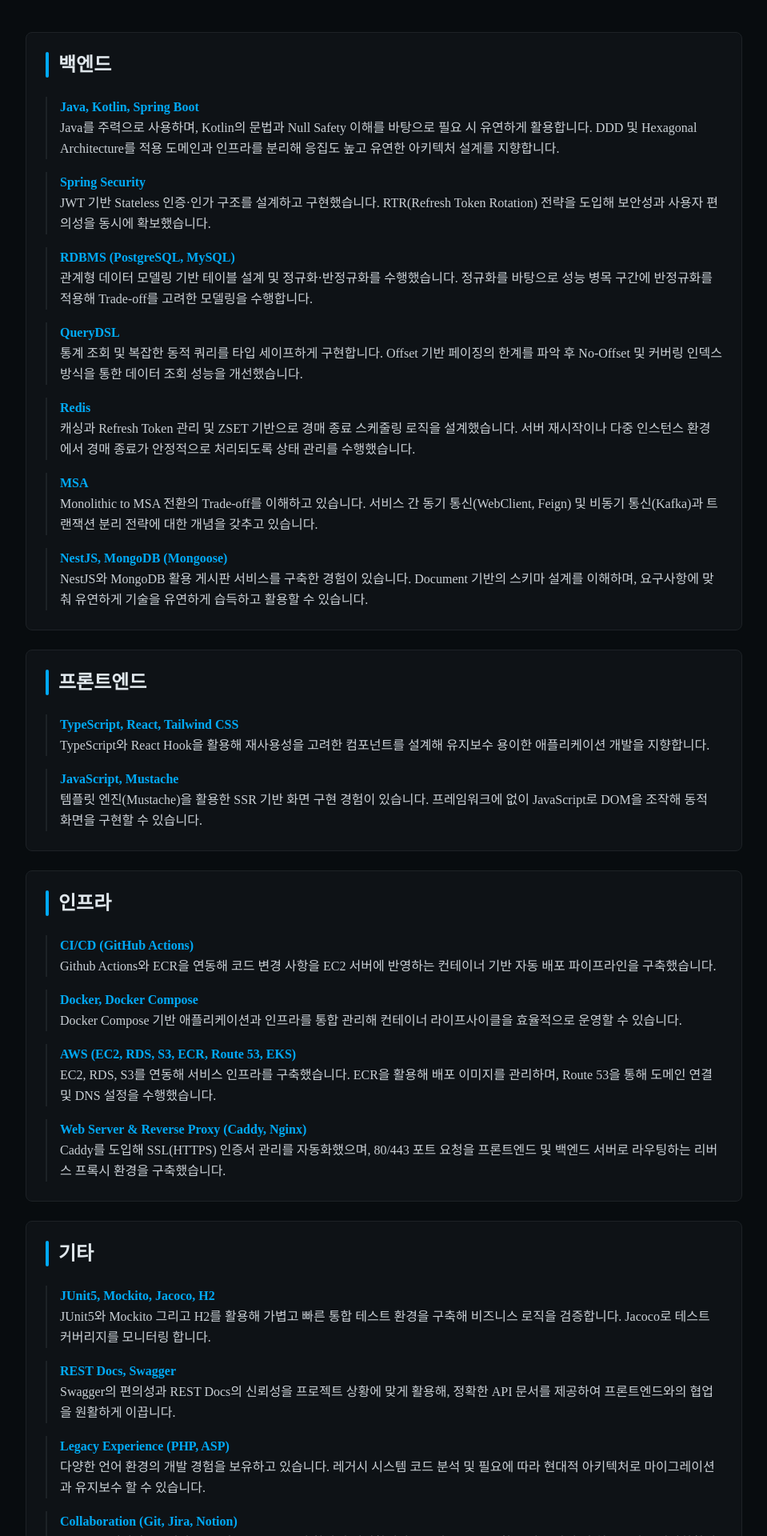
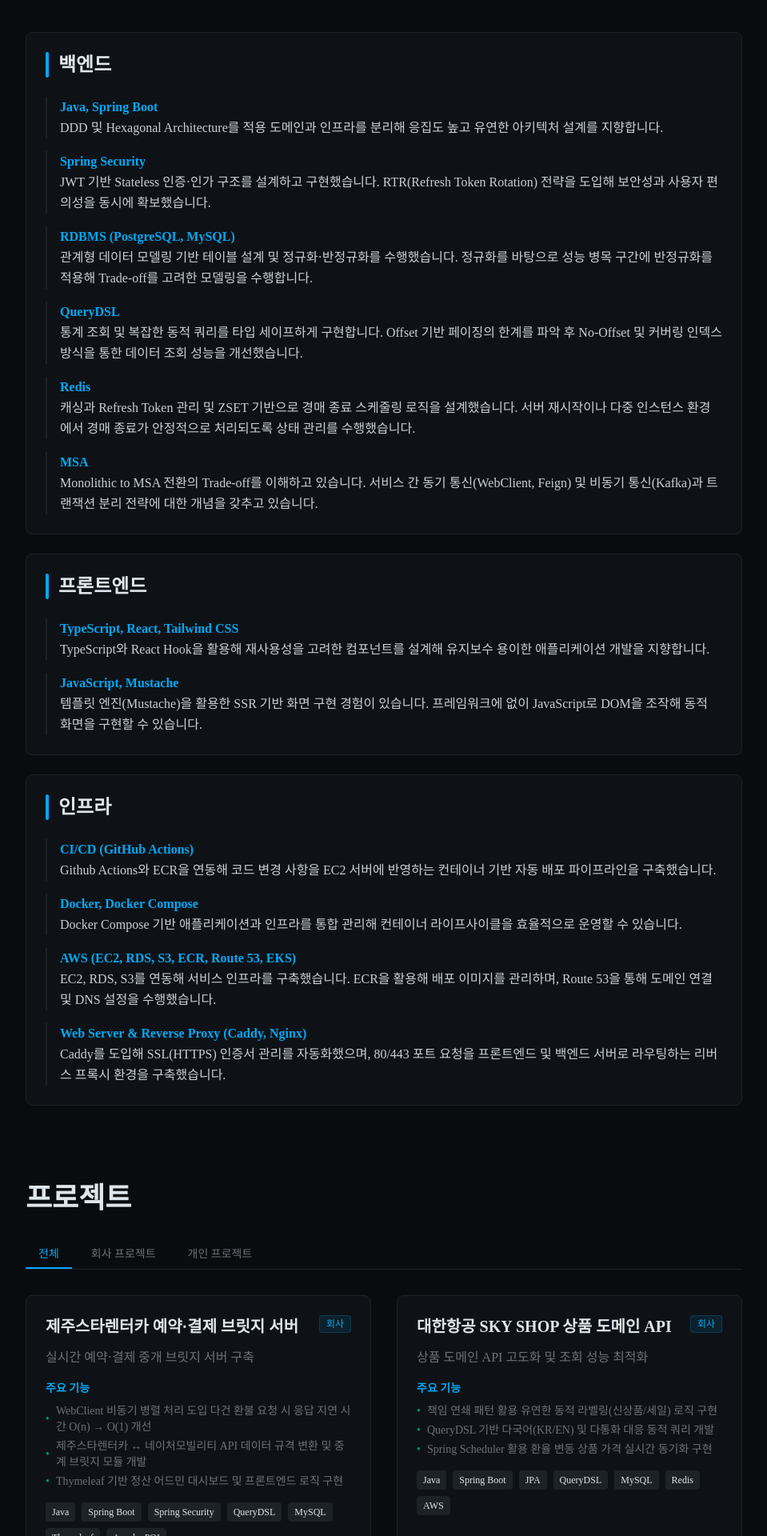
Before and after one commit to U-jinLee/web-portfolio, a React (Vite) app: page / in a window 1280 px wide. Shown: the part 940-2860 px from the top of the page at 80% size, without its empty margins (160-1119 px from the left). Built offline with nearby package versions, Linux system fonts and the light colour scheme.

Commit message:
feat: Update experience descriptions and project titles; refine skills section

```diff
--- a/src/components/Experience.tsx
+++ b/src/components/Experience.tsx
@@ -16,9 +16,9 @@
       company: "주식회사 텐스",
       position: "정규직 · 백엔드 팀 · 백엔드 개발자",
       description: [
-        "K 항공사 온라인 면세몰 고도화 프로젝트 상품 API 개발 및 고도화",
-        "K 스포츠 협회 온라인 쇼핑몰 구축",
-        "포인트몰 A사 어드민페이지 프론트엔드·백엔드 개발 및 서버 배포",
+        "대한항공 SKY SHOP 고도화 프로젝트 상품 API 개발 및 고도화",
+        "대한축구협회 Play KFA 온라인 쇼핑몰 구축",
+        "애즈워드 어드민페이지 프론트엔드·백엔드 개발 및 서버 배포",
         "N사 MYBOX 포토북 서비스 백엔드 개발 및 서버 배포",
       ],
       tags: ["Java", "Spring Boot", "JPA", "RDBMS", "Redis", "JavaScript", "Mustache", "AWS"],
--- a/src/components/Projects.tsx
+++ b/src/components/Projects.tsx
@@ -65,7 +65,7 @@
       ],
     },
     {
-      title: "대한항공 SKYSHOP 상품 도메인 API",
+      title: "대한항공 SKY SHOP 상품 도메인 API",
       type: "company" as const,
       description: "상품 도메인 API 고도화 및 조회 성능 최적화",
       tech: ["Java", "Spring Boot", "JPA", "QueryDSL", "MySQL", "Redis", "AWS"],
@@ -714,6 +714,7 @@
               </div>
 
               <div className="flex gap-4 pt-4 border-t border-border">
+                {projects[selectedProject].github && (
                   <a
                     href={projects[selectedProject].github}
                     target="_blank"
@@ -725,6 +726,7 @@
                     </svg>
                     GitHub에서 보기
                   </a>
+                )}
                 {projects[selectedProject].demo && (
                   <a
                     href={projects[selectedProject].demo}
--- a/src/components/Skills.tsx
+++ b/src/components/Skills.tsx
@@ -1,9 +1,9 @@
 const Skills = () => {
   const backendSkills = [
     {
-      techs: "Java, Kotlin, Spring Boot",
+      techs: "Java, Spring Boot",
       description:
-        " Java를 주력으로 사용하며, Kotlin의 문법과 Null Safety 이해를 바탕으로 필요 시 유연하게 활용합니다. DDD 및 Hexagonal Architecture를 적용 도메인과 인프라를 분리해 응집도 높고 유연한 아키텍처 설계를 지향합니다.",
+        " DDD 및 Hexagonal Architecture를 적용 도메인과 인프라를 분리해 응집도 높고 유연한 아키텍처 설계를 지향합니다.",
     },
     {
       techs: "Spring Security",
@@ -29,11 +29,11 @@
       techs: "MSA",
       description: " Monolithic to MSA 전환의 Trade-off를 이해하고 있습니다. 서비스 간 동기 통신(WebClient, Feign) 및 비동기 통신(Kafka)과 트랜잭션 분리 전략에 대한 개념을 갖추고 있습니다.",
     },
-    {
-      techs: "NestJS, MongoDB (Mongoose)",
-      description:
-        " NestJS와 MongoDB 활용 게시판 서비스를 구축한 경험이 있습니다. Document 기반의 스키마 설계를 이해하며, 요구사항에 맞춰 유연하게 기술을 유연하게 습득하고 활용할 수 있습니다.",
-    },
+    // {
+    //   techs: "NestJS, MongoDB (Mongoose)",
+    //   description:
+    //     " NestJS와 MongoDB 활용 게시판 서비스를 구축한 경험이 있습니다. Document 기반의 스키마 설계를 이해하며, 요구사항에 맞춰 유연하게 기술을 유연하게 습득하고 활용할 수 있습니다.",
+    // },
   ]
 
   const frontendSkills = [
@@ -66,24 +66,24 @@
     },
   ]
 
-  const etcSkills = [
-    {
-      techs: "JUnit5, Mockito, Jacoco, H2",
-      description: " JUnit5와 Mockito 그리고 H2를 활용해 가볍고 빠른 통합 테스트 환경을 구축해 비즈니스 로직을 검증합니다. Jacoco로 테스트 커버리지를 모니터링 합니다.",
-    },
-    {
-      techs: "REST Docs, Swagger",
-      description: " Swagger의 편의성과 REST Docs의 신뢰성을 프로젝트 상황에 맞게 활용해, 정확한 API 문서를 제공하여 프론트엔드와의 협업을 원활하게 이끕니다."
-    },
-    {
-      techs: "Legacy Experience (PHP, ASP)",
-      description: " 다양한 언어 환경의 개발 경험을 보유하고 있습니다. 레거시 시스템 코드 분석 및 필요에 따라 현대적 아키텍처로 마이그레이션과 유지보수 할 수 있습니다.",
-    },
-        {
-      techs: "Collaboration (Git, Jira, Notion)",
-      description: " Git Flow 전략과 PR 기반 코드 리뷰로 코드 품질 향상에 기여합니다. Jira와 Notion을 활용 업무 관리 및 히스토리를 자산화합니다.",
-    },
-  ]
+  // const etcSkills = [
+  //   {
+  //     techs: "JUnit5, Mockito, Jacoco, H2",
+  //     description: " JUnit5와 Mockito 그리고 H2를 활용해 가볍고 빠른 통합 테스트 환경을 구축해 비즈니스 로직을 검증합니다. Jacoco로 테스트 커버리지를 모니터링 합니다.",
+  //   },
+  //   {
+  //     techs: "REST Docs, Swagger",
+  //     description: " Swagger의 편의성과 REST Docs의 신뢰성을 프로젝트 상황에 맞게 활용해, 정확한 API 문서를 제공하여 프론트엔드와의 협업을 원활하게 이끕니다."
+  //   },
+  //   {
+  //     techs: "Legacy Experience (PHP, ASP)",
+  //     description: " 다양한 언어 환경의 개발 경험을 보유하고 있습니다. 레거시 시스템 코드 분석 및 필요에 따라 현대적 아키텍처로 마이그레이션과 유지보수 할 수 있습니다.",
+  //   },
+  //       {
+  //     techs: "Collaboration (Git, Jira, Notion)",
+  //     description: " Git Flow 전략과 PR 기반 코드 리뷰로 코드 품질 향상에 기여합니다. Jira와 Notion을 활용 업무 관리 및 히스토리를 자산화합니다.",
+  //   },
+  // ]
 
   return (
     <section id="skills" className="min-h-screen flex items-center justify-center px-4 py-12">
@@ -142,7 +142,7 @@
             </ul>
           </div>
 
-          <div className="bg-card border border-border rounded-lg p-6 hover:border-primary/50 transition-colors">
+          {/* <div className="bg-card border border-border rounded-lg p-6 hover:border-primary/50 transition-colors">
             <div className="flex items-center gap-3 mb-6">
               <div className="w-1 h-8 bg-primary rounded-full"></div>
               <h3 className="text-2xl font-bold">기타</h3>
@@ -155,7 +155,7 @@
                 </li>
               ))}
             </ul>
-          </div>
+          </div> */}
         </div>
       </div>
     </section>
```
Lines whose indentation alone changed are shown as unchanged.
